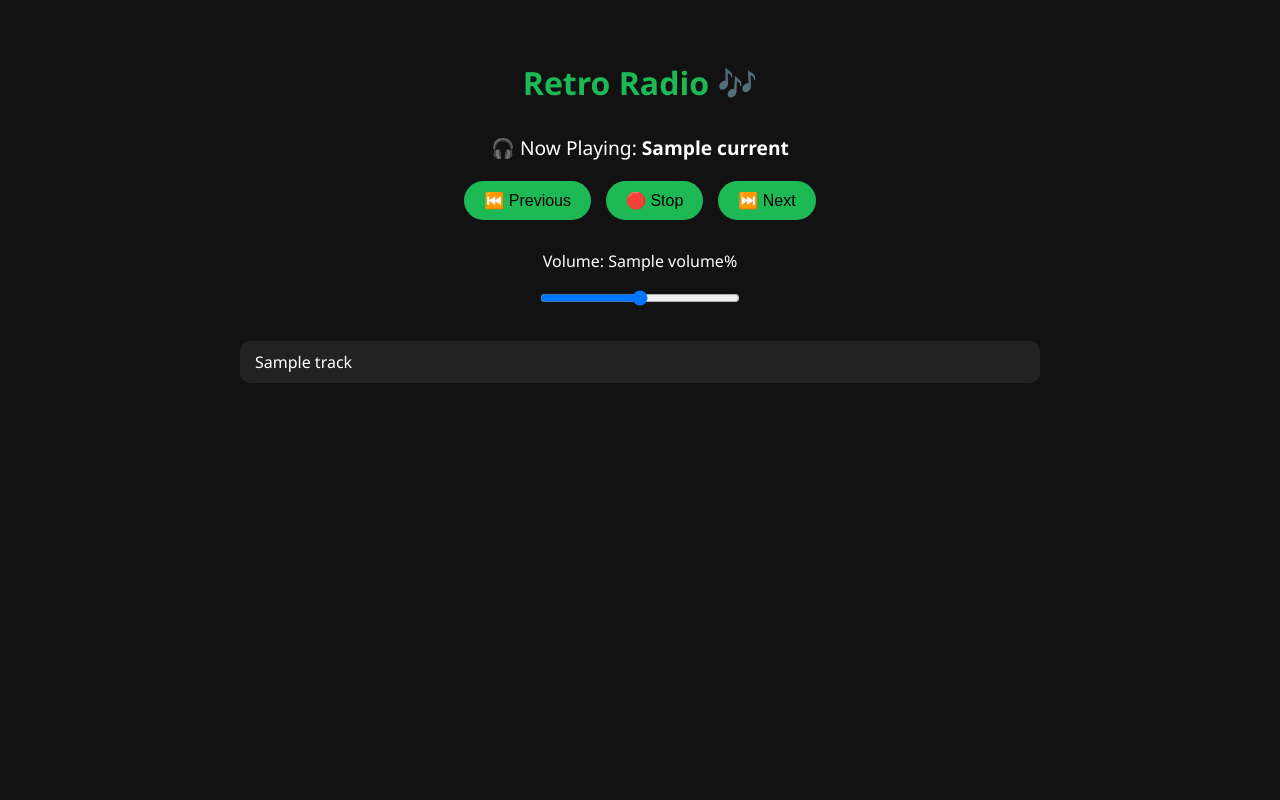
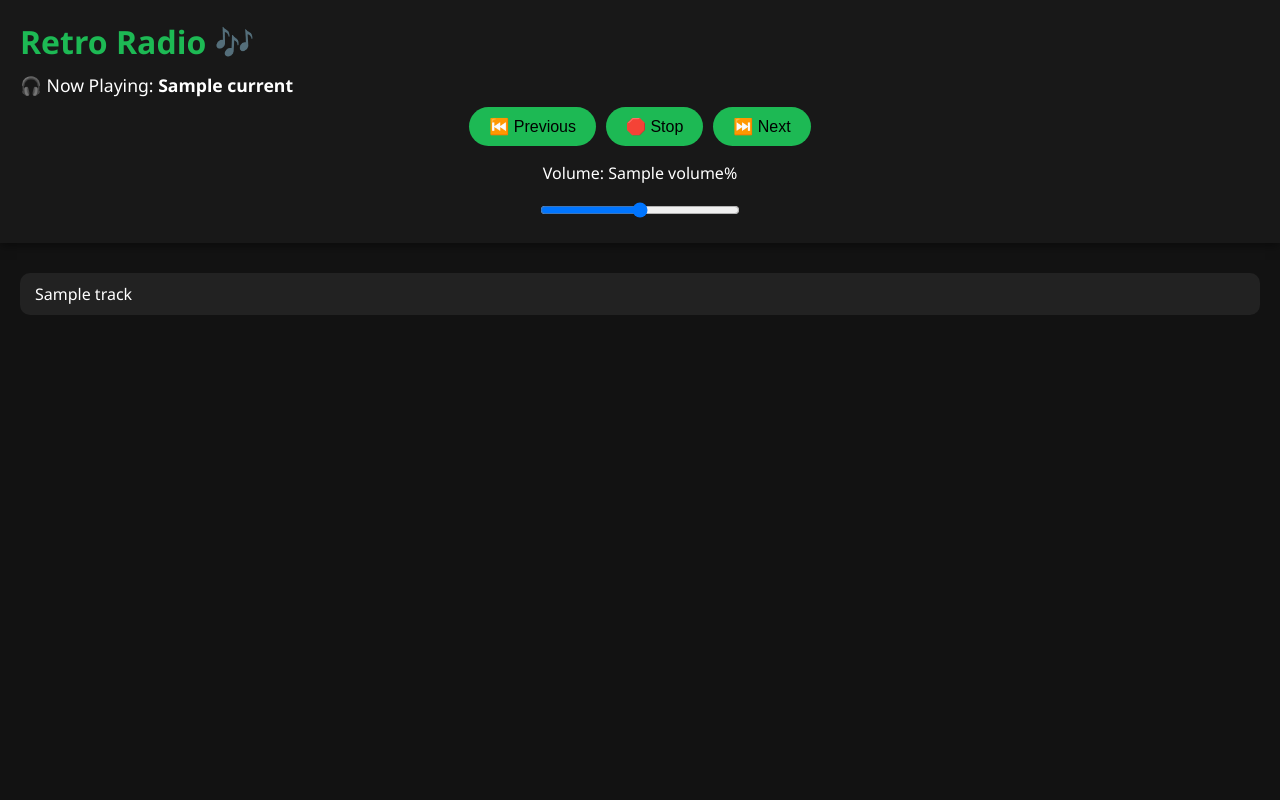
Before and after one commit to vinylmike/Retro_Radio_Py, a Flask app: template app/templates/index.html in a window 1280 px wide. Run offline with Flask 3, Linux system fonts and the light colour scheme; the template is opened without the code that fills it: most values are stand-ins (such as "Sample title", 1, 10 or a date in 2020).

Commit message:
Updated index.html with fixed header and scrollable track list

```diff
--- a/app/templates/index.html
+++ b/app/templates/index.html
@@ -9,38 +9,40 @@
             font-family: "Segoe UI", sans-serif;
             margin: 0;
             padding: 0;
+            height: 100vh;
+            display: flex;
+            flex-direction: column;
         }
 
-        .container {
-            max-width: 800px;
-            margin: auto;
-            padding: 40px 20px;
+        .header {
+            background: #181818;
+            padding: 20px;
+            position: sticky;
+            top: 0;
+            z-index: 100;
+            box-shadow: 0 2px 10px rgba(0,0,0,0.5);
         }
 
-        h1 {
+        .header h1 {
             color: #1db954;
-            text-align: center;
-            margin-bottom: 30px;
+            margin: 0 0 10px 0;
         }
 
         .now-playing {
-            text-align: center;
-            margin-bottom: 20px;
-            font-size: 1.2em;
+            font-size: 1.1em;
+            margin-bottom: 10px;
         }
 
         .player-controls {
             display: flex;
             justify-content: center;
-            align-items: center;
-            gap: 15px;
-            margin-bottom: 30px;
+            gap: 10px;
         }
 
         .player-controls button {
             background-color: #1db954;
+            border: none;
             color: #000;
-            border: none;
             padding: 10px 20px;
             border-radius: 30px;
             font-size: 16px;
@@ -48,20 +50,27 @@
         }
 
         .volume {
+            margin-top: 10px;
             text-align: center;
-            margin-bottom: 30px;
         }
 
-        input[type=range] {
+        .volume input[type=range] {
             width: 200px;
         }
 
-        ul.track-list {
+        .track-list-container {
+            flex: 1;
+            overflow-y: auto;
+            padding: 20px;
+        }
+
+        .track-list {
             list-style: none;
             padding: 0;
+            margin: 0;
         }
 
-        ul.track-list li {
+        .track-list li {
             background: #222;
             padding: 10px 15px;
             border-radius: 10px;
@@ -69,12 +78,12 @@
             transition: 0.2s;
         }
 
-        ul.track-list li:hover {
+        .track-list li:hover {
             background: #1db954;
             color: #000;
         }
 
-        ul.track-list a {
+        .track-list a {
             text-decoration: none;
             color: inherit;
             display: block;
@@ -82,24 +91,23 @@
     </style>
 </head>
 <body>
-    <div class="container">
+    <div class="header">
         <h1>Retro Radio 🎶</h1>
-
         {% if current %}
             <div class="now-playing">🎧 Now Playing: <strong>{{ current }}</strong></div>
         {% endif %}
-
         <div class="player-controls">
             <a href="/prev"><button>⏮️ Previous</button></a>
             <a href="/stop"><button>🛑 Stop</button></a>
             <a href="/next"><button>⏭️ Next</button></a>
         </div>
-
         <div class="volume">
             <p>Volume: {{ volume }}%</p>
             <input type="range" min="0" max="100" value="{{ volume }}" onchange="setVolume(this.value)">
         </div>
+    </div>
 
+    <div class="track-list-container">
         <ul class="track-list">
             {% for track in tracks %}
                 <li><a href="{{ url_for('play', filename=track) }}">{{ track }}</a></li>
```
Also changed, not shown: push.sh.txt (added, +15 -0 lines).
